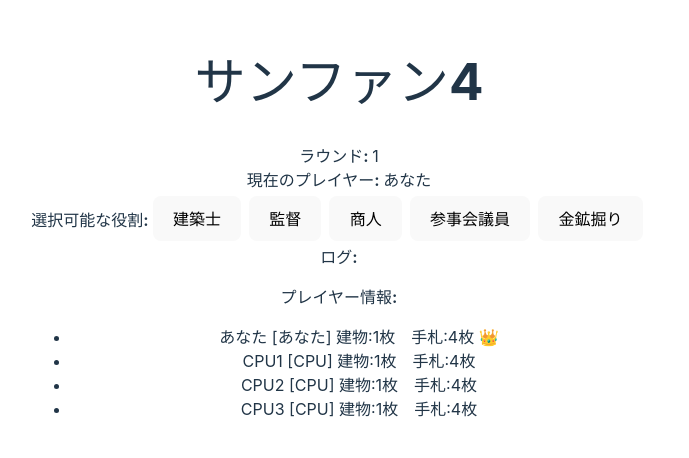
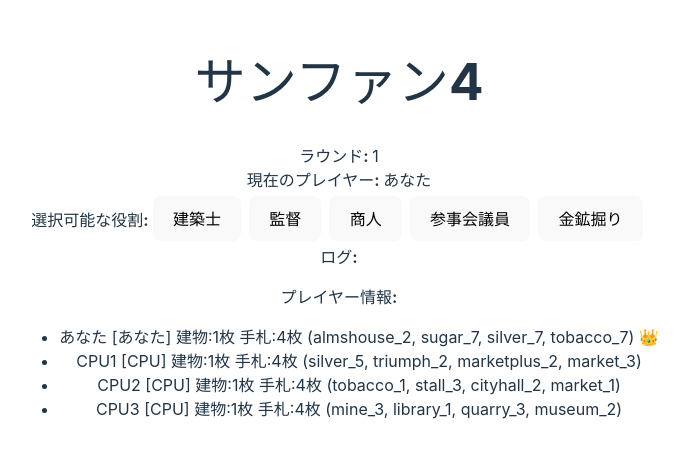
Before and after one commit to kekoyana/ai_game, a React (Vite) app in the folder sanjuan4/: page / in a window 1280 px wide. Shown: the part 172-630 px from the top of the page, without its empty margins (301-990 px from the left). Built offline with nearby package versions, Linux system fonts and the light colour scheme.

Commit message:
金鉱堀の処理を追加

```diff
--- a/sanjuan4/src/App.tsx
+++ b/sanjuan4/src/App.tsx
@@ -10,6 +10,13 @@ function App() {
   // 役割選択
   const handleChooseRole = (role: Role) => {
     if (engine.chooseRole(role)) {
+      // 役割に応じた処理を実行
+      const currentPlayerId = engine.state.players[engine.state.currentPlayerIndex].id;
+      if (role === 'prospector') {
+        engine.prospector(currentPlayerId);
+      }
+      // TODO: 他の役割の処理も追加する
+
       setState({ ...engine.state });
     }
   };
@@ -43,7 +50,7 @@ function App() {
           {state.players.map(p => (
             <li key={p.id}>
               {p.name} [{p.type === 'human' ? 'あなた' : 'CPU'}]
-              建物:{p.buildings.length}枚　手札:{p.hand.length}枚
+              建物:{p.buildings.length}枚 手札:{p.hand.length}枚 ({p.hand.join(', ')})
               {p.isGovernor && ' 👑'}
             </li>
           ))}
```
